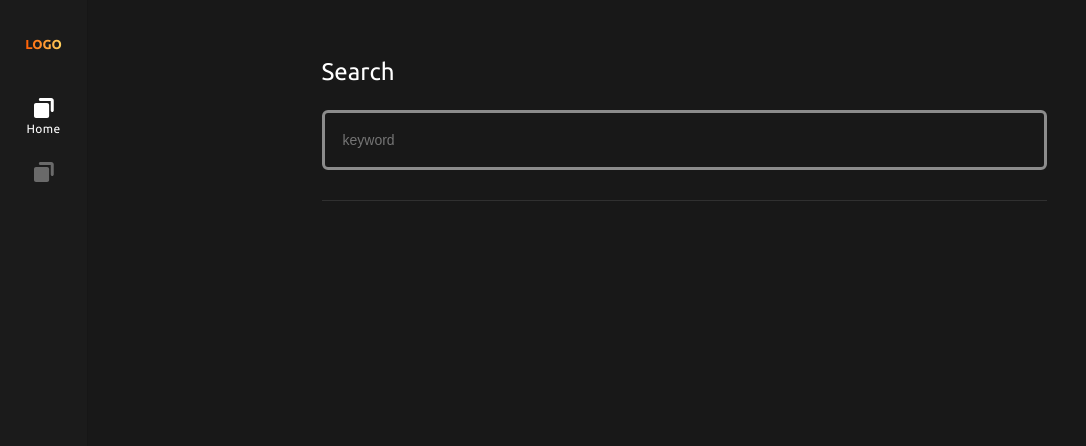
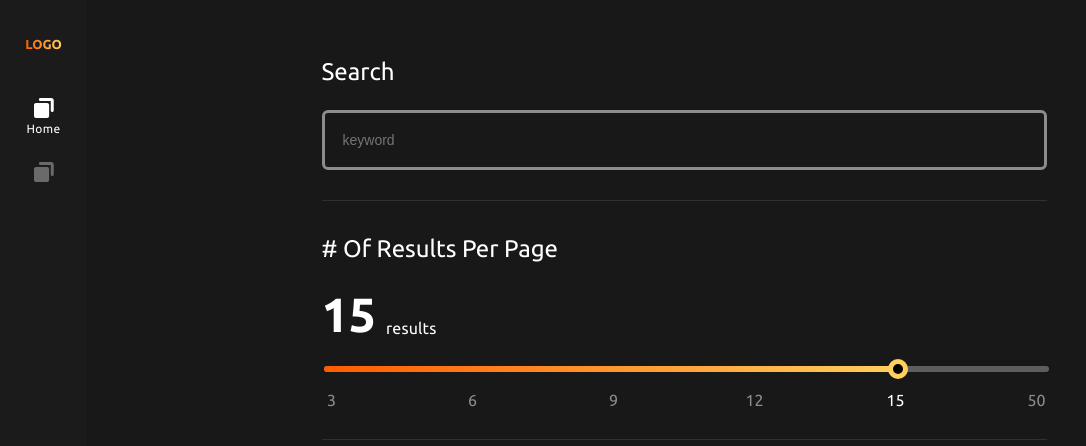
Before and after one commit to TimingJL/fatbull-fe-exam2, a React (Vite) app: page /#/ in a window 1280 px wide. Shown: the top 446 px of the page, without its empty margins (0-1086 px from the left). Built offline with nearby package versions, Linux system fonts and the light colour scheme; no server answers.

Commit message:
feat: Add Slider component and implement results per page functionality

```diff
--- /dev/null
+++ b/src/components/Slider/index.tsx
@@ -0,0 +1,123 @@
+import React from 'react';
+import styled, { css } from 'styled-components';
+
+const SIZE_THUMB = 20;
+const step = 20;
+const defaultValue = 80;
+
+const railStyle = css`
+  background: rgba(255, 255, 255, 0.3); /* rail color */
+  width: 100%;
+  height: 6px;
+  border-radius: 5px;
+`;
+
+const trackStyle = css`
+  background: linear-gradient(to right, #ff5c01, #ffd05d); /* track color */
+  border-radius: 5px;
+  height: 6px;
+`;
+
+const StyledSlider = styled.input<{
+  $widthRatio: number;
+}>`
+  &[type='range'] {
+    -webkit-appearance: none;
+    outline: none;
+    position: relative;
+    z-index: 0;
+    ${railStyle}
+
+    &:before {
+      content: '';
+      position: absolute;
+      z-index: -1;
+      width: ${(props) => props.$widthRatio}%;
+      left: 0px;
+      ${trackStyle}
+    }
+  }
+
+  &[type='range']::-webkit-slider-thumb {
+    /* thumb style */
+    -webkit-appearance: none;
+    width: ${SIZE_THUMB}px;
+    height: ${SIZE_THUMB}px;
+    border-radius: 50%;
+    background: #000;
+    border: 5px solid #ffd05d;
+    cursor: pointer;
+    transition:
+      box-shadow 0.2s ease-in-out,
+      transform 0.1s ease-in-out;
+  }
+`;
+
+const DataList = styled.div`
+  display: flex;
+  justify-content: space-between;
+  width: 100%;
+  padding-top: 16px;
+  box-sizing: border-box;
+  .datalist__item {
+    width: 20px;
+    text-align: center;
+  }
+`;
+
+const ListItem = styled.div<{
+  $active: boolean;
+}>`
+  color: ${(props) => (props.$active ? 'white' : 'rgba(255, 255, 255, 0.5)')};
+`;
+
+interface IProps {
+  min?: number;
+  max?: number;
+  value?: number;
+  options?: number[];
+  onChange?: (value: number) => void;
+}
+
+const Slider = (props: IProps) => {
+  const sliderRef = React.useRef(null);
+  const [currentValue, setCurrentValue] = React.useState(defaultValue);
+  const { onChange, max = 100, options = [3, 6, 9, 12, 15, 50] } = props;
+  const activeIndex = (currentValue + step) / step - 1;
+
+  const handleOnChange = (event: React.ChangeEvent<HTMLInputElement>) => {
+    const value = Number(event?.target?.value);
+    setCurrentValue(value);
+  };
+
+  React.useEffect(() => {
+    if (onChange) {
+      onChange(activeIndex);
+    }
+  }, [currentValue, activeIndex, onChange]);
+
+  return (
+    <>
+      <StyledSlider
+        ref={sliderRef}
+        {...props}
+        type="range"
+        value={currentValue}
+        $widthRatio={(currentValue / max) * 100}
+        min={0}
+        max={100}
+        step={step}
+        onChange={handleOnChange}
+      />
+      <DataList>
+        {options.map((item, index) => (
+          <ListItem key={item} className="datalist__item" $active={index === activeIndex}>
+            {item}
+          </ListItem>
+        ))}
+      </DataList>
+    </>
+  );
+};
+
+export default Slider;
--- a/src/pages/Home/Search/index.tsx
+++ b/src/pages/Home/Search/index.tsx
@@ -1,11 +1,19 @@
+import React from 'react';
 import styled from 'styled-components';
 import Input from 'components/Input';
+import Slider from 'components/Slider';
+
+const options = [3, 6, 9, 12, 15, 50];
 
 const Divider = styled.div`
   width: 100%;
   height: 1px;
   background-color: var(--Greyscale-light, #fff);
   opacity: 0.1;
+  margin-top: 30px;
+  @media ${(props) => props.theme.mobile} {
+    display: none;
+  }
 `;
 
 const Container = styled.div`
@@ -35,10 +43,36 @@ const SearchSection = styled.div`
   display: flex;
   flex-direction: column;
   gap: 20px;
-  padding-bottom: 30px;
+`;
+
+const PageSizeSection = styled.div`
+  padding-top: 30px;
+  @media ${(props) => props.theme.mobile} {
+    padding-top: 28px;
+  }
+`;
+
+const Result = styled.div`
+  display: flex;
+  align-items: flex-end;
+  margin: 20px 0px;
+  .result__number {
+    font-size: 48px;
+    font-weight: 700;
+    height: 50px;
+  }
+  .result__unit {
+    font-size: 16px;
+    height: 24px;
+    letter-spacing: 0.15px;
+    margin-left: 10px;
+    display: flex;
+    align-items: flex-end;
+  }
 `;
 
 const Search = () => {
+  const [resultsPerPage, setResultsPerPage] = React.useState<number>();
   return (
     <Container>
       <Content>
@@ -47,6 +81,17 @@ const Search = () => {
           <Input placeholder="keyword" />
         </SearchSection>
         <Divider />
+        <PageSizeSection>
+          <Label># of results per page</Label>
+          <Result>
+            <div className="result__number">{options[resultsPerPage || 0]}</div>
+            <div className="result__unit">results</div>
+          </Result>
+          <div>
+            <Slider options={options} onChange={(value) => setResultsPerPage(value)} />
+          </div>
+        </PageSizeSection>
+        <Divider />
       </Content>
     </Container>
   );
```
